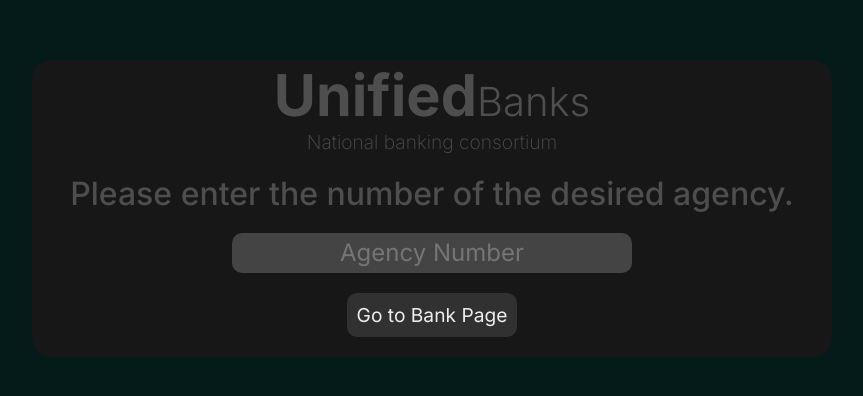
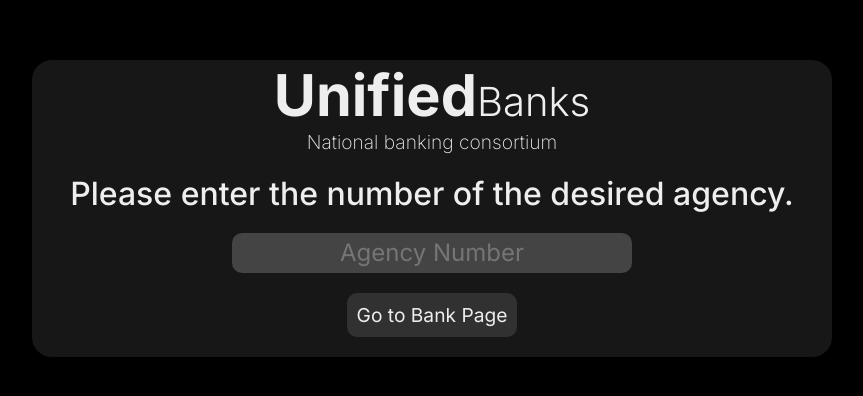
Before and after one commit to rhianpablo11/distributed-banking-system-TEC502, a React (Vite) app in the folder interface/bank-system-interface/: page / in a window 1280 px wide. Shown: the part 192-588 px from the top of the page, without its empty margins (208-1071 px from the left). Built offline with nearby package versions, Linux system fonts and the light colour scheme.

Commit message:
🐛 fix: apresentação dos detalhes da transação

```diff
--- a/interface/bank-system-interface/src/common/cardFastPix.jsx
+++ b/interface/bank-system-interface/src/common/cardFastPix.jsx
@@ -172,6 +172,7 @@ function CardFastPix(props){
                 // finalizar a apresentação do loading
                 setLoading(false)
                 setKeyPixInserted("")
+                setClientReceiverFound(false)
             } else {
                 // Caso a resposta não esteja ok, lança apresentação de senha incorreta
                 setLoading(false)
@@ -191,6 +192,7 @@ function CardFastPix(props){
           // finalizar a apresentação do loading
           setLoading(false);
           setKeyPixInserted("")
+          setClientReceiverFound(false)
         }
     };
 
@@ -216,7 +218,7 @@ function CardFastPix(props){
                 <button onClick={searchInformationReceiverPix}>
                     Search
                 </button>
-                {clientReceiverFound ? dataAboutKeyPix : <></>}
+                {clientReceiverFound ? dataAboutKeyPix : null}
                 <Loading isOpen={loading} />
                 <ErrorOperation isOpen={isError} textShow={errorMensage} onClose={closeErrorModal} />
             </div>
--- a/interface/bank-system-interface/src/common/cardPacketTransactions.jsx
+++ b/interface/bank-system-interface/src/common/cardPacketTransactions.jsx
@@ -137,6 +137,8 @@ function CardPacketTransactions(props){
                 console.log('OI EU')
                 const auxTemp = await response.text()
                 setErrorMensage(auxTemp)
+                setListTransactionsToMake([])
+                setListTransactionsToMakeFormatedToSend([])
                 throw new Error('Network response was not ok');
             }
         } catch (error) {
@@ -145,6 +147,8 @@ function CardPacketTransactions(props){
         } finally {
           // finalizar a apresentação do loading
           setLoading(false);
+          setListTransactionsToMake([])
+          setListTransactionsToMakeFormatedToSend([])
         }
     };
 
--- a/interface/bank-system-interface/src/common/cardRequestAgencyBank.jsx
+++ b/interface/bank-system-interface/src/common/cardRequestAgencyBank.jsx
@@ -1,5 +1,5 @@
 import { useState, useEffect } from "react"
-import styles from "../style_modules/commonStyles.module.css"
+import styles from "../style_modules/requestAgencyBank.module.css"
 import { useNavigate } from "react-router-dom"
 import Loading from "./loading"
 import ErrorOperation from "./errorOperation";
--- a/interface/bank-system-interface/src/common/cardTransactionInfoDetailed.jsx
+++ b/interface/bank-system-interface/src/common/cardTransactionInfoDetailed.jsx
@@ -53,7 +53,7 @@ function CardTransactionInfoDetailed(props){
         setTransaction(props.transaction)
         selectTextTransaction()
         setValue(formatCurrency(parseFloat(props.transaction.value)))
-    }, [props.transaction])
+    }, )
 
     const [openModal,setOpenModal] = useState(false)
     useEffect(()=>{
@@ -124,7 +124,14 @@ function CardTransactionInfoDetailed(props){
                                         {transaction.idTransaction}
                                     </h2>
                                 </div>
-
+                                <div style={{"display": "flex", "align-items": 'baseline'}}>
+                                    <h1>
+                                        Type:
+                                    </h1>
+                                    <h2 >
+                                        {typeTransaction}
+                                    </h2>
+                                </div>
                             </div>
                         </div>
                         <div className={styles.infosAboutPersonsEnvolved}>
--- a/interface/bank-system-interface/src/style_modules/commonStyles.module.css
+++ b/interface/bank-system-interface/src/style_modules/commonStyles.module.css
@@ -1018,97 +1018,8 @@
     font-size: 2.2rem;
 }
 /*
-    PARTE DA REQUISIÇÃO DA AGENCIA BANCARIA
+    BUTTON PACKE
 */
-
-.logoUnifiedBank{
-    display: flex;
-    flex-direction: row;
-    align-items: baseline;
-    justify-content: center;
-    padding-bottom: 0px;
-}
-
-
-.logoUnifiedBank h1{
-    font-size: 3.6rem;
-    padding-bottom: 0px;
-}
-
-
-.logoUnifiedBank h3{
-    padding-left: 0px;
-    font-weight: 300;
-    font-size: 2.5rem;
-    padding-bottom: 0px;
-}
-
-.subtitleLogoUnifiedBank h6{
-    text-align: center;
-    font-size: 1.2rem;
-    font-weight: 200;
-    padding-top: 0px;
-}
-
-
-
-.requestAgencyComponent{
-    width: 100%;
-    height: 100vh;
-    display: flex;
-    align-items: center;
-    justify-content: center;
-    color: #EEEEEE;
-    position: relative;
-}
-
-
-.backgroundRequestAgencyComponent{
-    width: 800px;
-    background: #171717;
-    border-radius: 20px;
-    color: #EEEEEE;
-}
-
-.inputAgencyNumber{
-    display: flex;
-    flex-direction: column;
-    justify-content: center;
-    align-items: center;
-}
-
-.inputAgencyNumber h1{
-    margin-top: 20px;
-    font-weight: 500;
-    margin-bottom: 15px;
-}
-
-.inputAgencyNumber input{
-    background: #444444;
-    border-style: none;
-    border-radius: 10px;
-    width: 400px;
-    height: 40px;
-    color: #EEEEEE;
-    font-size: 1.5rem;
-    margin-top: 5px;
-    margin-bottom: 20px;
-    text-align: center;
-}
-
-.inputAgencyNumber button{
-    background: #313131;
-    border-style: none;
-    padding: 10px;
-    border-radius: 10px;
-    font-size: 1.2rem;
-    margin-bottom: 20px;
-    color: #EEEEEE;
-}
-
-.inputAgencyNumber button:hover{
-    background: #000000;
-}
 
 .buttonMakePacketTransaction{
     background: var(--button-color);
@@ -1347,7 +1258,7 @@ animation-delay: -1.4285714286s;
     background-color: var(--block-color);
     border-radius: 20px;
     width:500px;
-    height: 550px;
+    height: 560px;
     display: flex;
     flex-direction: column;
     align-items: center;
@@ -1388,7 +1299,7 @@ animation-delay: -1.4285714286s;
 .principalInfosAboutTransaction{
     background-color: var(--secondary-block-color);
     width: 95%;
-    height: 200px;
+    height: 220px;
     border-radius: 10px;
     display: flex;
     align-items: center;
@@ -1432,11 +1343,12 @@ animation-delay: -1.4285714286s;
 
 
 .textsPrincipalAboutTransaction{
-    height: 90%;
+    height: 100%;
     align-self: center;
     margin-left: 10px;
     margin-top: 0px;
     margin-bottom: 0px;
+    padding: 0px;
 }
 
 .textsPrincipalAboutTransaction h1{
--- /dev/null
+++ b/interface/bank-system-interface/src/style_modules/requestAgencyBank.module.css
@@ -0,0 +1,94 @@
+.logoUnifiedBank{
+    display: flex;
+    flex-direction: row;
+    align-items: baseline;
+    justify-content: center;
+    padding-bottom: 0px;
+    color: #EEEEEE;
+}
+
+
+.logoUnifiedBank h1{
+    font-size: 3.6rem;
+    padding-bottom: 0px;
+    color: #EEEEEE;
+}
+
+
+.logoUnifiedBank h3{
+    padding-left: 0px;
+    font-weight: 300;
+    font-size: 2.5rem;
+    padding-bottom: 0px;
+    color: #EEEEEE;
+}
+
+.subtitleLogoUnifiedBank h6{
+    text-align: center;
+    font-size: 1.2rem;
+    font-weight: 200;
+    padding-top: 0px;
+    color: #EEEEEE;
+}
+
+
+
+.requestAgencyComponent{
+    width: 100%;
+    height: 100vh;
+    display: flex;
+    align-items: center;
+    justify-content: center;
+    color: #EEEEEE;
+    position: relative;
+    background-color: black;
+}
+
+
+.backgroundRequestAgencyComponent{
+    width: 800px;
+    background: #171717;
+    border-radius: 20px;
+    color: #EEEEEE;
+}
+
+.inputAgencyNumber{
+    display: flex;
+    flex-direction: column;
+    justify-content: center;
+    align-items: center;
+}
+
+.inputAgencyNumber h1{
+    margin-top: 20px;
+    font-weight: 500;
+    margin-bottom: 15px;
+    color: #EEEEEE;
+}
+
+.inputAgencyNumber input{
+    background: #444444;
+    border-style: none;
+    border-radius: 10px;
+    width: 400px;
+    height: 40px;
+    color: #EEEEEE;
+    font-size: 1.5rem;
+    margin-top: 5px;
+    margin-bottom: 20px;
+    text-align: center;
+}
+
+.inputAgencyNumber button{
+    background: #313131;
+    border-style: none;
+    padding: 10px;
+    border-radius: 10px;
+    font-size: 1.2rem;
+    margin-bottom: 20px;
+    color: #EEEEEE;
+}
+
+.inputAgencyNumber button:hover{
+    background: #000000;
+}
```
Also changed, not shown: 2 other files (tests, documents, lock files or other folders).
